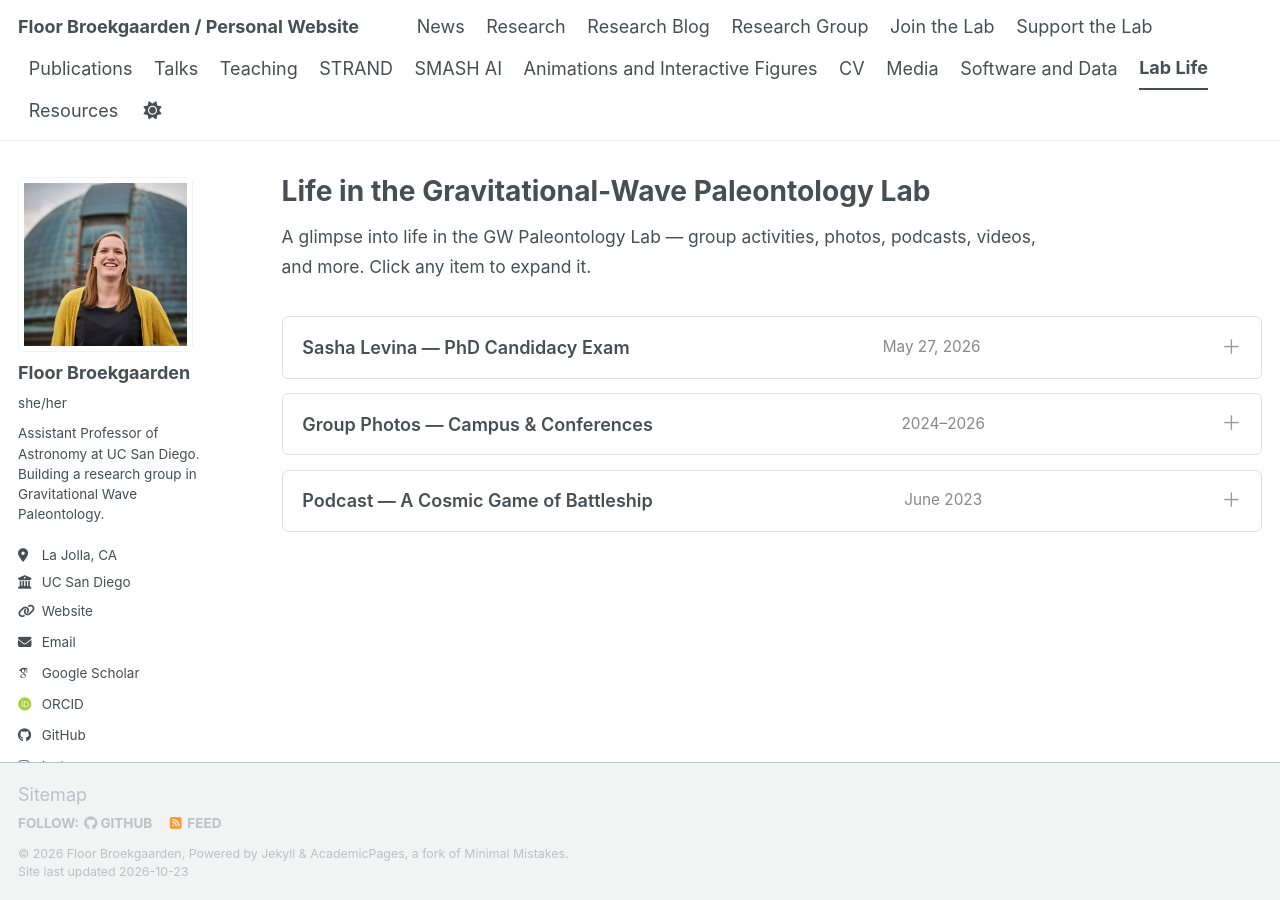
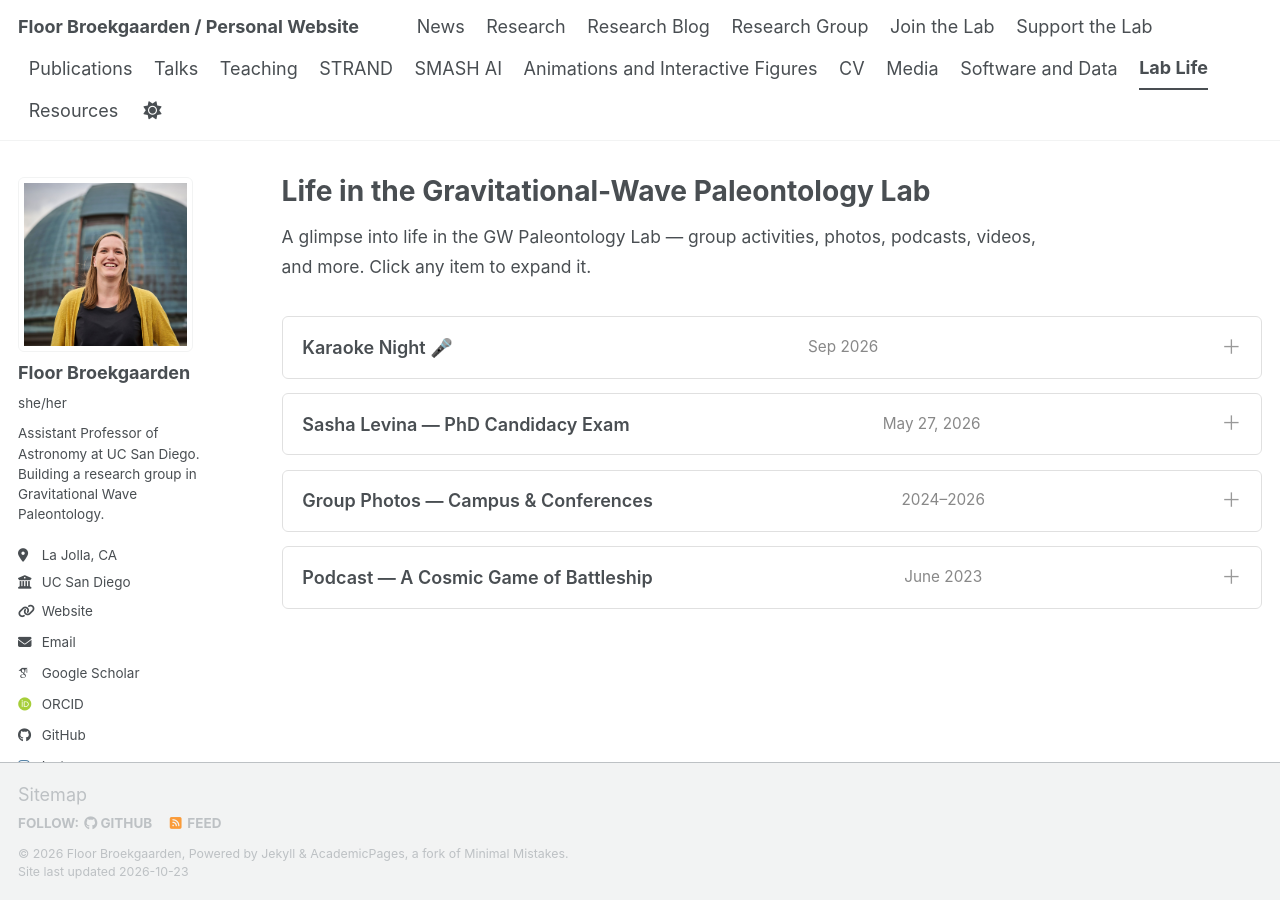
Before and after one commit to FloorBroekgaarden/FloorBroekgaarden.github.io, a Jekyll site: the page built from _pages/lab-life.md, in a window 1280 px wide. Built offline with Jekyll 4.4.1, drawn with Linux system fonts in a browser that asks for light colours; some web fonts are replaced; a script bundle is joined from its source files by our own code; library files that are not in the unit come from our copies.

Commit message:
update news

```diff
--- a/_pages/lab-life.md
+++ b/_pages/lab-life.md
@@ -95,6 +95,15 @@
 <p class="lab-intro">A glimpse into life in the GW Paleontology Lab — group activities, photos, podcasts, videos, and more. Click any item to expand it.</p>
 
 <details>
+  <summary>Karaoke Night 🎤 <span class="item-date">Sep 2026</span></summary>
+  <div class="details-content">
+    <img src="/images/gwp-news/26_09_karaoke/karaoke-night.jpg" alt="GW Paleontology lab members on stage singing Don't Stop Believin' at a karaoke night" style="width: 100%; max-width: 600px; border-radius: 6px; margin-bottom: 1em;">
+    <p>Science is only half the fun: we also love doing social things together as a group, from dinners and hikes to (very enthusiastic) karaoke! 🎶</p>
+    <p>Here's the team taking the stage for a full-group rendition of <em>Don't Stop Believin'</em> ("Just a city boy, born and raised in south Detroit…"). We got a sweet note afterwards: <em>"Your team did a great karaoke job tonight :)"</em> 🎤✨</p>
+  </div>
+</details>
+
+<details>
   <summary>Sasha Levina — PhD Candidacy Exam <span class="item-date">May 27, 2026</span></summary>
   <div class="details-content">
     <img src="/images/gwp-news/26_05_27/sasha-candidacy-2026.gif" alt="Sasha Levina PhD candidacy exam" style="width: 100%; max-width: 600px; border-radius: 6px; margin-bottom: 1em;">
```
Also changed, not shown: _pages/news.md (+5 -0 lines), images/gwp-news/26_09_karaoke/karaoke-night.jpg (added), images/news/09_17_2026/joseph_talk.jpg (added), images/news/09_17_2026/kyle_talk.jpg (added), images/news/09_17_2026/phil_talk.jpg (added), images/news/09_17_2026/steffani_talk.jpg (added).
